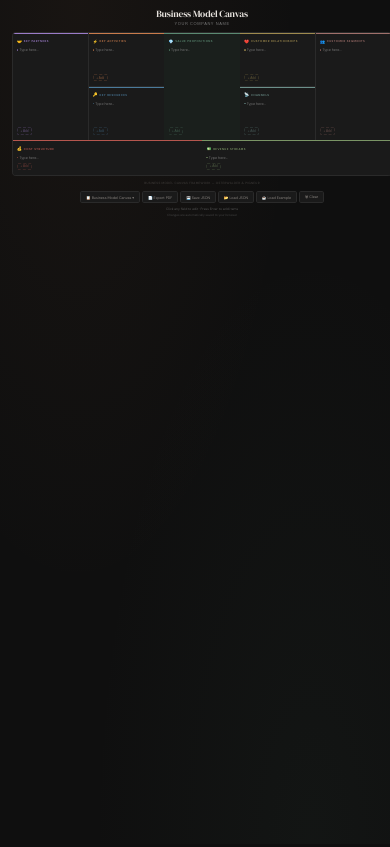
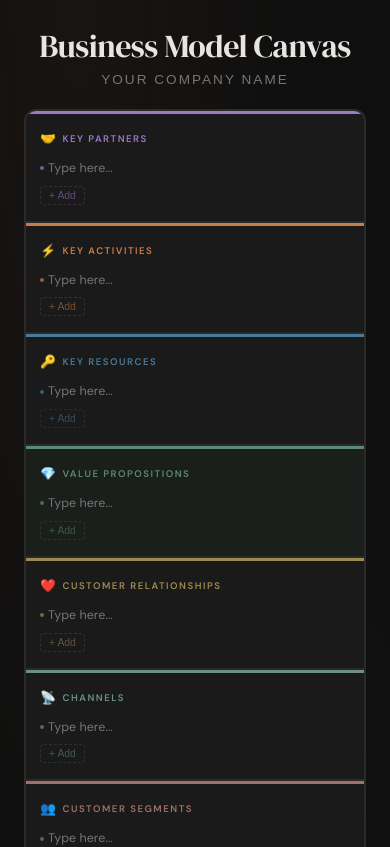
Before and after one commit to aupeachmo/canvasly, a React (Vite) app: page / in a window 390 px wide. Shown: the top 847 px of the page. Built offline with nearby package versions, Linux system fonts and the light colour scheme.

Commit message:
better responsiveness on grid and invert colours for printing

```diff
--- a/src/App.jsx
+++ b/src/App.jsx
@@ -42,7 +42,7 @@ const EXAMPLE_DATA = {
 
 const DOCS_KEY = "canvasly-documents";
 const OLD_KEY = "canvasly-data";
-const DESIGN_WIDTH = 1320;
+const COMPACT_BREAKPOINT = 768;
 
 function newId() {
   return crypto.randomUUID();
@@ -72,8 +72,8 @@ function persistDocs(docs) {
   localStorage.setItem(DOCS_KEY, JSON.stringify(docs));
 }
 
-function EditableBlock({ config, items, onChange }) {
-  const isBottom = config.key === "costs" || config.key === "revenue";
+function EditableBlock({ config, items, onChange, compact }) {
+  const isBottom = !compact && (config.key === "costs" || config.key === "revenue");
 
   const updateItem = (index, value) => {
     const next = [...items];
@@ -107,7 +107,7 @@ function EditableBlock({ config, items, onChange }) {
     <div
       className="no-break"
       style={{
-        gridArea: config.gridArea,
+        gridArea: compact ? "auto" : config.gridArea,
         background: config.highlight ? "#1a1f1c" : "#1a1a1a",
         padding: "16px 14px",
         position: "relative",
@@ -315,14 +315,13 @@ export default function BusinessModelCanvas() {
   const resolved = pending === null;
   const docsRef = useRef({});
 
-  const [scale, setScale] = useState(1);
+  const [compact, setCompact] = useState(() => window.innerWidth < COMPACT_BREAKPOINT);
 
-  // Responsive scaling
+  // Responsive breakpoint
   useEffect(() => {
     function onResize() {
-      setScale(Math.min(1, document.documentElement.clientWidth / DESIGN_WIDTH));
+      setCompact(window.innerWidth < COMPACT_BREAKPOINT);
     }
-    onResize();
     window.addEventListener("resize", onResize);
     return () => window.removeEventListener("resize", onResize);
   }, []);
@@ -418,18 +417,36 @@ export default function BusinessModelCanvas() {
     style.textContent = `
       @page { size: landscape; margin: 10mm; }
       @media print {
+        *, *::before, *::after {
+          print-color-adjust: exact !important;
+          -webkit-print-color-adjust: exact !important;
+        }
+        body { background: #fff !important; }
         body * { visibility: hidden !important; }
         .print-area, .print-area * { visibility: visible !important; }
         .print-area {
           position: fixed !important; top: 0; left: 0;
           width: 100vw; height: 100vh;
           padding: 20px !important;
-          zoom: 1 !important;
+          background: #fff !important;
+        }
+        .print-area input {
+          color: #333 !important;
+        }
+        .print-area input::placeholder { color: transparent !important; }
+        .canvas-grid {
+          background: #ddd !important;
+          border-color: #ddd !important;
+        }
+        .no-break {
+          background: #fff !important;
+        }
+        .canvas-attribution {
+          color: #999 !important;
+          opacity: 1 !important;
         }
         .print-hide { display: none !important; }
         .remove-btn { display: none !important; }
-        input { border-bottom: none !important; }
-        input::placeholder { color: transparent !important; }
       }
     `;
     document.head.appendChild(style);
@@ -468,22 +485,17 @@ export default function BusinessModelCanvas() {
     <div style={{
       background: "#0f0f0f",
       minHeight: "100vh",
-      overflow: "hidden",
+      padding: "24px",
+      fontFamily: "'DM Sans', sans-serif",
+      color: "#e8e4df",
       backgroundImage: "radial-gradient(ellipse at 20% 0%, rgba(201,123,75,0.05) 0%, transparent 50%), radial-gradient(ellipse at 80% 100%, rgba(91,138,114,0.05) 0%, transparent 50%)",
     }}>
-      <div style={{
-        zoom: scale,
-        minWidth: DESIGN_WIDTH,
-        padding: "24px",
-        fontFamily: "'DM Sans', sans-serif",
-        color: "#e8e4df",
-      }}>
         <link href="https://fonts.googleapis.com/css2?family=DM+Serif+Display&family=DM+Sans:wght@400;500;600&display=swap" rel="stylesheet" />
 
         {/* Restore banner */}
         {pending && (
           <div className="print-hide" style={{
-            maxWidth: 1280, margin: "0 auto 16px", padding: "16px 20px",
+            margin: "0 auto 16px", padding: "16px 20px",
             background: "#1a1f1c", border: "1px solid #5b8a7244",
             borderRadius: 8,
           }}>
@@ -553,12 +565,11 @@ export default function BusinessModelCanvas() {
           </div>
 
           {/* Canvas Grid */}
-          <div style={{
+          <div className="canvas-grid" style={{
             display: "grid",
-            gridTemplateColumns: "repeat(10, 1fr)",
-            gridTemplateRows: "minmax(180px, 1fr) minmax(180px, 1fr) minmax(100px, auto)",
+            gridTemplateColumns: compact ? "1fr" : "repeat(10, 1fr)",
+            gridTemplateRows: compact ? undefined : "minmax(180px, 1fr) minmax(180px, 1fr) minmax(100px, auto)",
             gap: "2px",
-            maxWidth: 1280,
             margin: "0 auto",
             background: "#2a2a2a",
             border: "2px solid #2a2a2a",
@@ -571,11 +582,12 @@ export default function BusinessModelCanvas() {
                 config={cfg}
                 items={data[cfg.key]}
                 onChange={(v) => update(cfg.key, v)}
+                compact={compact}
               />
             ))}
           </div>
 
-          <div style={{
+          <div className="canvas-attribution" style={{
             textAlign: "center", marginTop: 16, color: "#8a8580",
             fontSize: "0.65rem", letterSpacing: 1, textTransform: "uppercase", opacity: "0.4",
           }}>
@@ -644,7 +656,6 @@ export default function BusinessModelCanvas() {
             Changes are automatically saved to your browser
           </p>
         )}
-      </div>
     </div>
   );
 }
```
